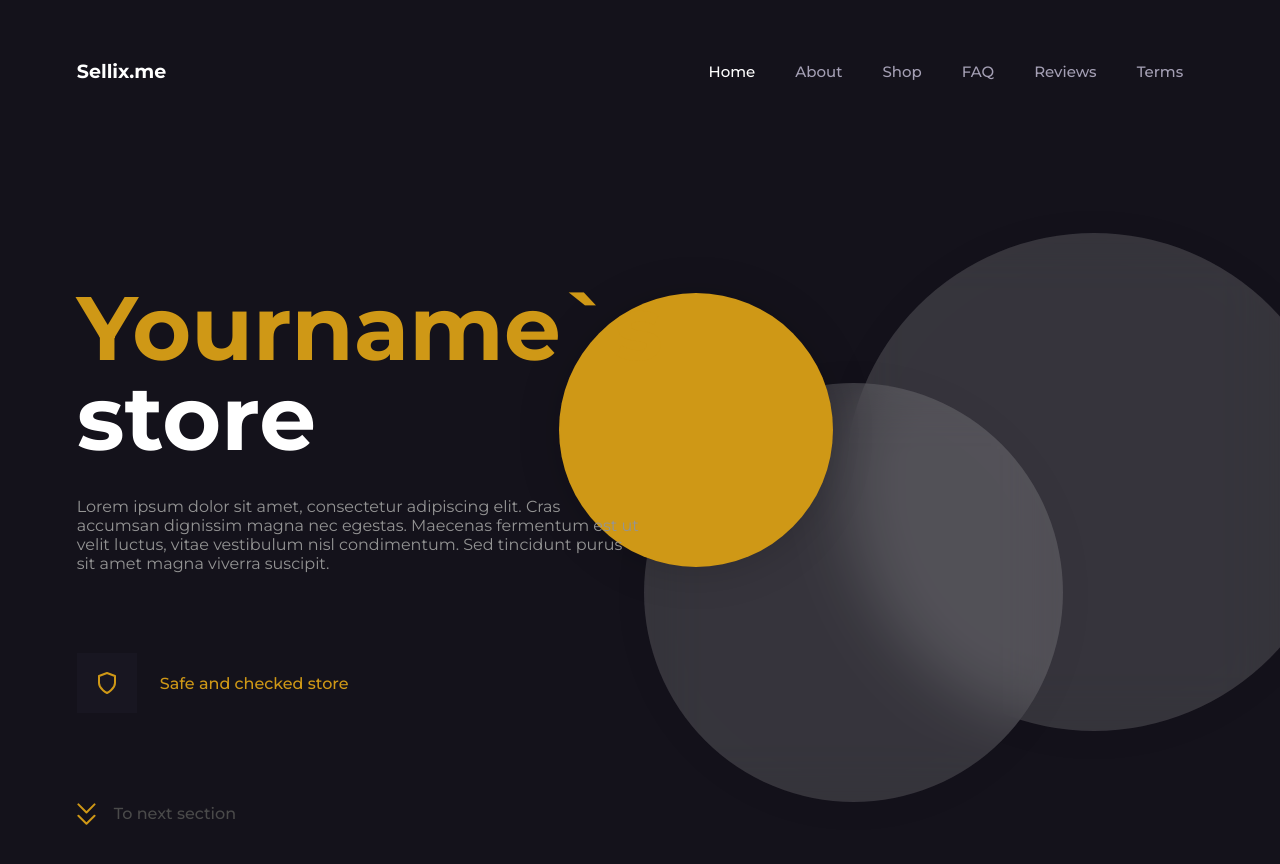
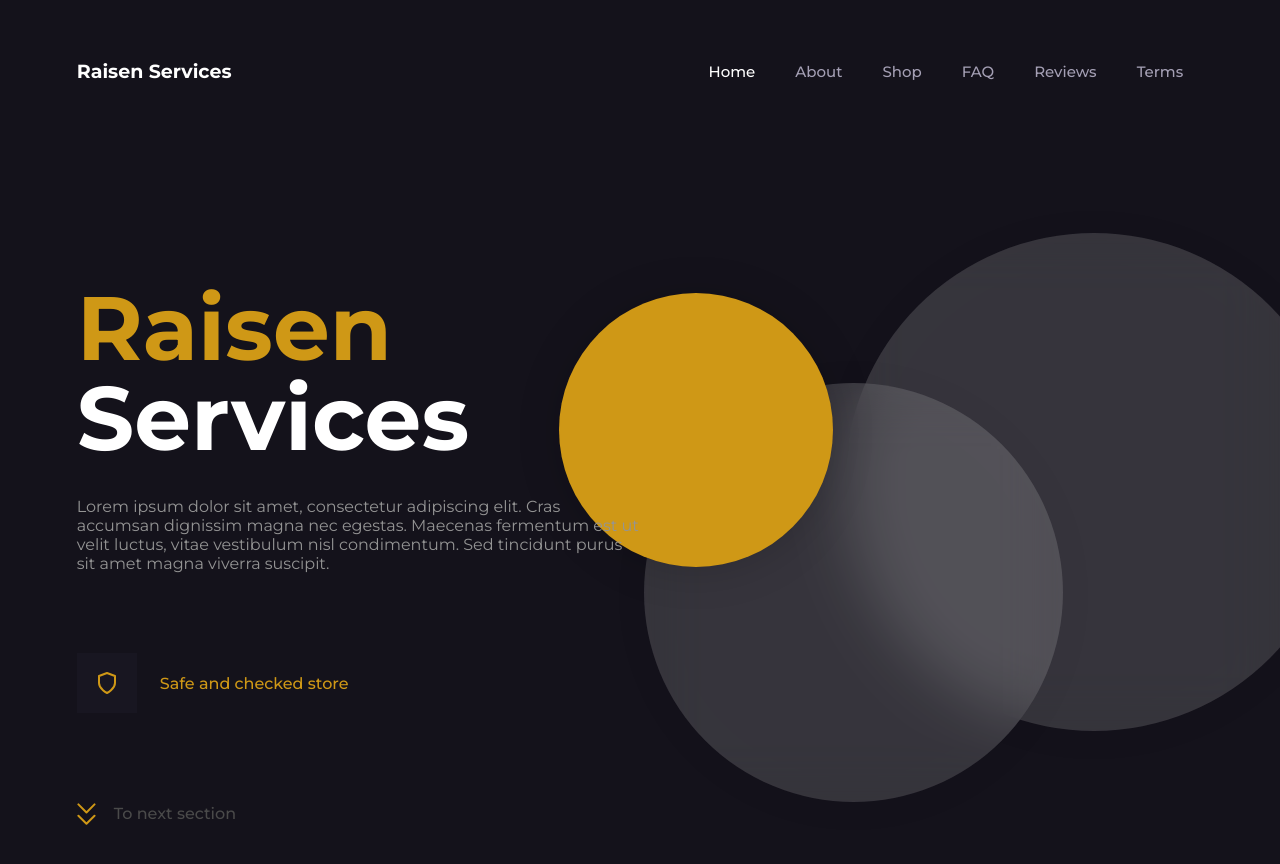
Before and after one commit to raisenshops/raisenshops.github.io, a plain HTML site: page index.html in a window 1280 px wide. Shown: the top 864 px of the page. Drawn offline with nearby package versions, Linux system fonts and the light colour scheme; a script that the page names is missing.

Commit message:
Update index.html

```diff
--- a/index.html
+++ b/index.html
@@ -31,7 +31,7 @@
 
             <div class="navbar__header">
                 <a href="" class="navbar__brand">
-                    Sellix.me
+                    Raisen Services
                 </a>
 
                 <div class="navbar__menu" onclick="navbar()">
@@ -88,8 +88,8 @@
         <div class="header__content">
 
             <h1 class="header__title">
-                Yourname`s
-                <span>store</span>
+                Raisen
+                <span>Services</span>
             </h1>
 
             <p class="header__description">
```
